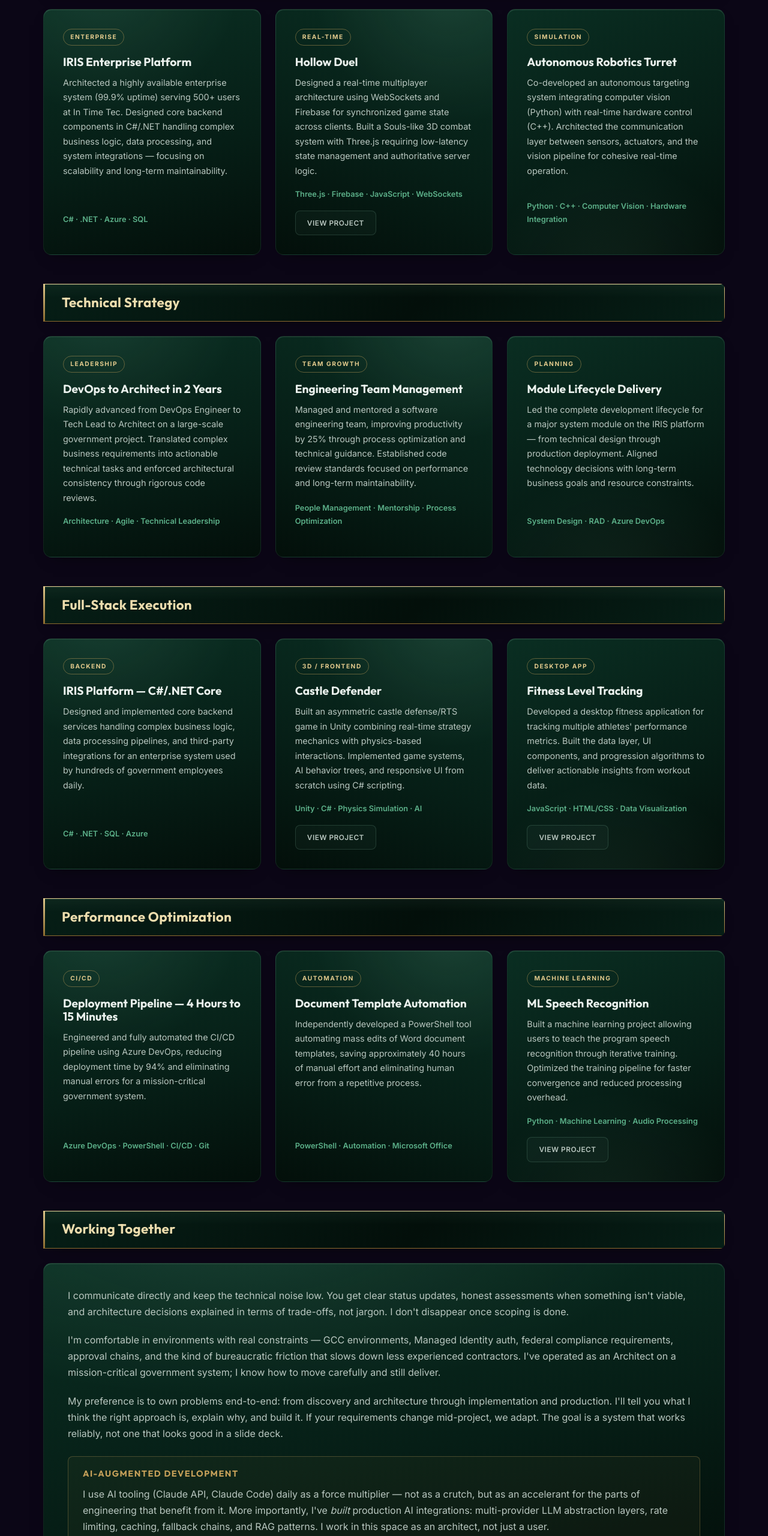
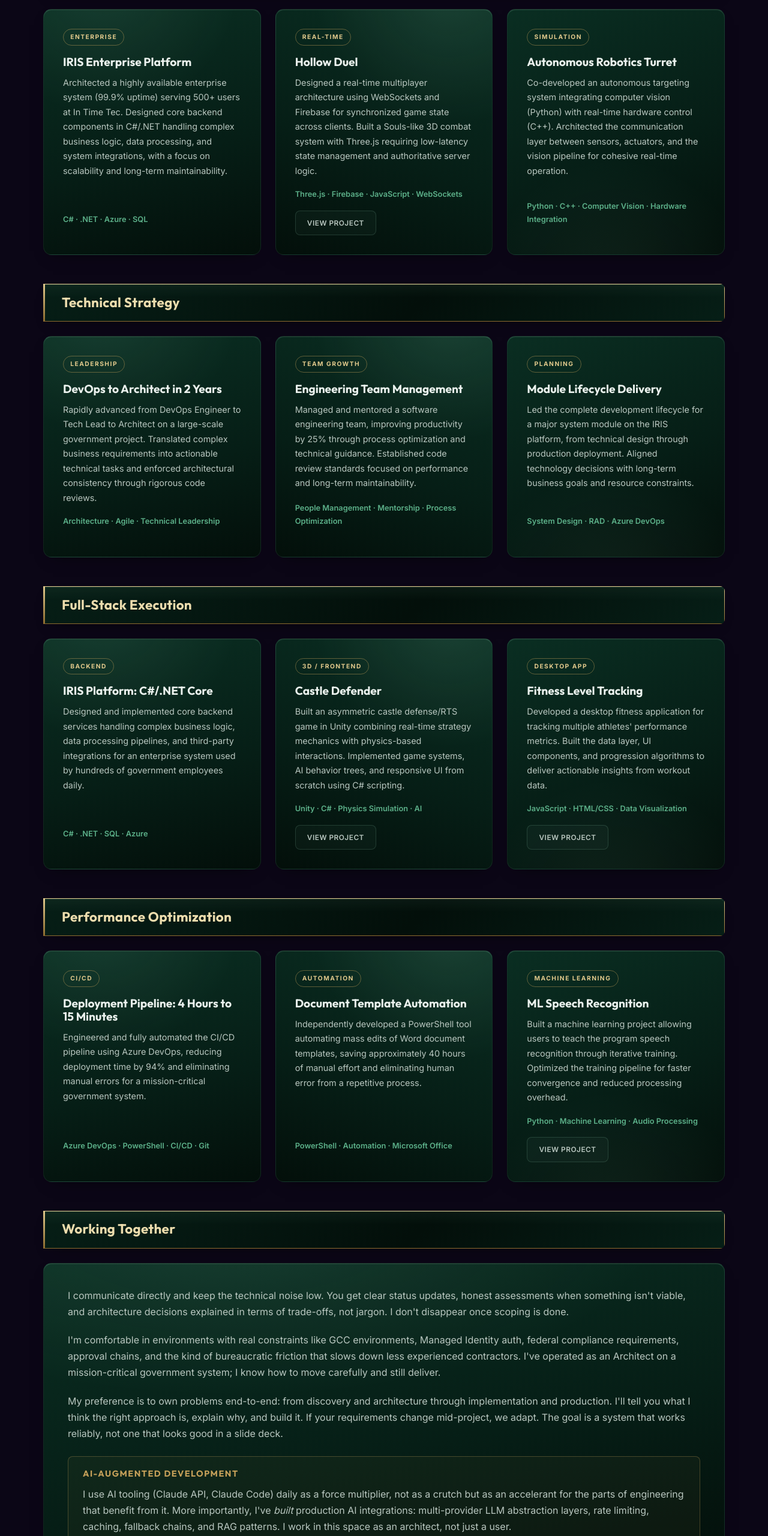
Before and after one commit to cgpeterson/BeyondTheVale, a plain HTML site: page about.html in a window 1280 px wide. Shown: the part 1380-3940 px from the top of the page at 60% size. Drawn offline with Linux system fonts and the light colour scheme.

Commit message:
Improve headshot alt text and remove em-dashes from about page
Rewrote the headshot alt text to be descriptive for SEO and accessibility (name, role, location) and added width and lazy-loading. Also replaced the six em-dashes in the about copy with natural punctuation to match the rest of the site.

```diff
--- a/about.html
+++ b/about.html
@@ -65,7 +65,7 @@ If your team needs .NET architecture, Azure integrations, Power Platform builds,
         <section class="about-layout">
             <div class="about-profile-grid">
                 <div class="about-card about-card--headshot">
-                    <img src="AIHeadshot.jpg" alt="Professional Headshot of Cody Peterson" class="profile-img">
+                    <img src="AIHeadshot.jpg" alt="Cody Peterson, backend .NET software consultant and architect based in Boise, Idaho" class="profile-img" width="300" loading="lazy">
                 </div>
 
                 <div class="about-card about-card--bio">
@@ -112,7 +112,7 @@ If your team needs .NET architecture, Azure integrations, Power Platform builds,
                 <div class="detail-card reveal">
                     <span class="detail-label">Enterprise</span>
                     <h3>IRIS Enterprise Platform</h3>
-                    <p>Architected a highly available enterprise system (99.9% uptime) serving 500+ users at In Time Tec. Designed core backend components in C#/.NET handling complex business logic, data processing, and system integrations &mdash; focusing on scalability and long-term maintainability.</p>
+                    <p>Architected a highly available enterprise system (99.9% uptime) serving 500+ users at In Time Tec. Designed core backend components in C#/.NET handling complex business logic, data processing, and system integrations, with a focus on scalability and long-term maintainability.</p>
                     <div class="detail-tech">C# &middot; .NET &middot; Azure &middot; SQL</div>
                 </div>
                 <div class="detail-card reveal">
@@ -149,7 +149,7 @@ If your team needs .NET architecture, Azure integrations, Power Platform builds,
                 <div class="detail-card reveal">
                     <span class="detail-label">Planning</span>
                     <h3>Module Lifecycle Delivery</h3>
-                    <p>Led the complete development lifecycle for a major system module on the IRIS platform &mdash; from technical design through production deployment. Aligned technology decisions with long-term business goals and resource constraints.</p>
+                    <p>Led the complete development lifecycle for a major system module on the IRIS platform, from technical design through production deployment. Aligned technology decisions with long-term business goals and resource constraints.</p>
                     <div class="detail-tech">System Design &middot; RAD &middot; Azure DevOps</div>
                 </div>
             </div>
@@ -160,7 +160,7 @@ If your team needs .NET architecture, Azure integrations, Power Platform builds,
             <div class="detail-grid">
                 <div class="detail-card reveal">
                     <span class="detail-label">Backend</span>
-                    <h3>IRIS Platform &mdash; C#/.NET Core</h3>
+                    <h3>IRIS Platform: C#/.NET Core</h3>
                     <p>Designed and implemented core backend services handling complex business logic, data processing pipelines, and third-party integrations for an enterprise system used by hundreds of government employees daily.</p>
                     <div class="detail-tech">C# &middot; .NET &middot; SQL &middot; Azure</div>
                 </div>
@@ -186,7 +186,7 @@ If your team needs .NET architecture, Azure integrations, Power Platform builds,
             <div class="detail-grid">
                 <div class="detail-card reveal">
                     <span class="detail-label">CI/CD</span>
-                    <h3>Deployment Pipeline &mdash; 4 Hours to 15 Minutes</h3>
+                    <h3>Deployment Pipeline: 4 Hours to 15 Minutes</h3>
                     <p>Engineered and fully automated the CI/CD pipeline using Azure DevOps, reducing deployment time by 94% and eliminating manual errors for a mission-critical government system.</p>
                     <div class="detail-tech">Azure DevOps &middot; PowerShell &middot; CI/CD &middot; Git</div>
                 </div>
@@ -213,11 +213,11 @@ If your team needs .NET architecture, Azure integrations, Power Platform builds,
         </div>
         <div class="about-card about-card--bio" style="margin:0 0 2rem;">
             <p>I communicate directly and keep the technical noise low. You get clear status updates, honest assessments when something isn't viable, and architecture decisions explained in terms of trade-offs, not jargon. I don't disappear once scoping is done.</p>
-            <p>I'm comfortable in environments with real constraints &mdash; GCC environments, Managed Identity auth, federal compliance requirements, approval chains, and the kind of bureaucratic friction that slows down less experienced contractors. I've operated as an Architect on a mission-critical government system; I know how to move carefully and still deliver.</p>
+            <p>I'm comfortable in environments with real constraints like GCC environments, Managed Identity auth, federal compliance requirements, approval chains, and the kind of bureaucratic friction that slows down less experienced contractors. I've operated as an Architect on a mission-critical government system; I know how to move carefully and still deliver.</p>
             <p>My preference is to own problems end-to-end: from discovery and architecture through implementation and production. I'll tell you what I think the right approach is, explain why, and build it. If your requirements change mid-project, we adapt. The goal is a system that works reliably, not one that looks good in a slide deck.</p>
             <div class="ai-callout" style="margin-top:1.5rem;padding:1.25rem 1.5rem;border:1px solid rgba(197,160,89,0.3);background:rgba(197,160,89,0.05);">
                 <h3 style="color:var(--accent-gold);font-size:0.9rem;text-transform:uppercase;letter-spacing:1.5px;margin-bottom:0.75rem;">AI-Augmented Development</h3>
-                <p style="margin:0;">I use AI tooling (Claude API, Claude Code) daily as a force multiplier &mdash; not as a crutch, but as an accelerant for the parts of engineering that benefit from it. More importantly, I've <em>built</em> production AI integrations: multi-provider LLM abstraction layers, rate limiting, caching, fallback chains, and RAG patterns. I work in this space as an architect, not just a user.</p>
+                <p style="margin:0;">I use AI tooling (Claude API, Claude Code) daily as a force multiplier, not as a crutch but as an accelerant for the parts of engineering that benefit from it. More importantly, I've <em>built</em> production AI integrations: multi-provider LLM abstraction layers, rate limiting, caching, fallback chains, and RAG patterns. I work in this space as an architect, not just a user.</p>
             </div>
         </div>
         </section>
```
